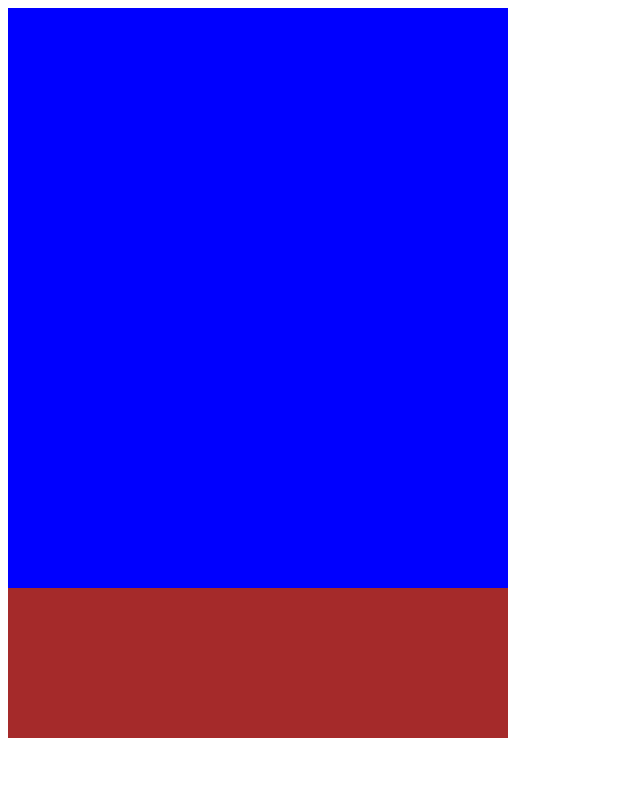
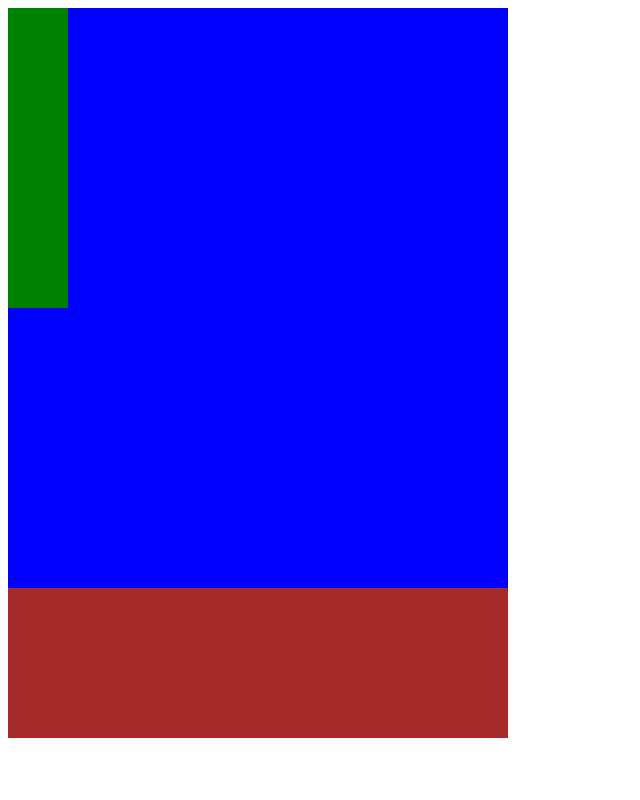
Before and after one commit to Rybski113/Flappy-Bird-JS, a plain HTML site: page index.html in a window 1280 px wide. Shown: the top 800 px of the page, without its empty margins (0-640 px from the left). Drawn offline with Linux system fonts and the light colour scheme.

Commit message:
obstacle generated

```diff
--- a/app.js
+++ b/app.js
@@ -28,4 +28,11 @@ document.addEventListener('DOMContentLoaded',()=> {
         console.log(birdBottom)
      }
      document.addEventListener('keyup', control)
+
+     function generateObstacle() {
+      const obstacle = document.createElement('div')
+      obstacle.classList.add('obstacle')
+      gameDisplay.appendChild(obstacle)
+     }
+     generateObstacle()
 })
--- a/style.css
+++ b/style.css
@@ -25,3 +25,10 @@
     height: 45px;
     width: 60px;
 }
+
+.obstacle {
+    background-color: green;
+    width: 60px;
+    height: 300px;
+    position: absolute;
+}
```
